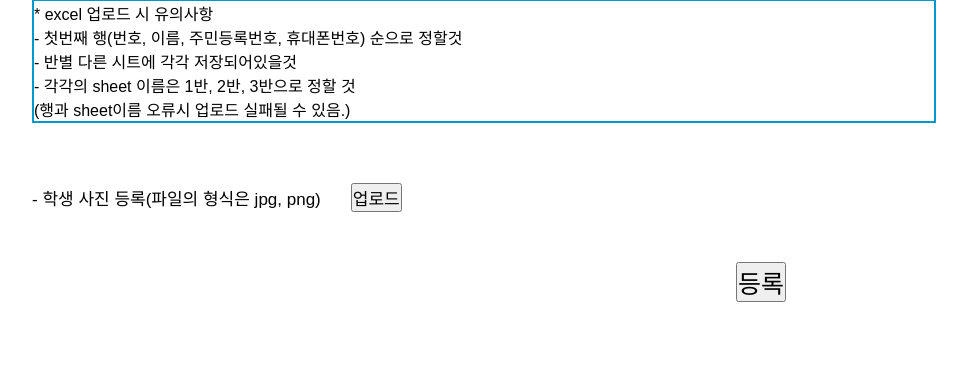
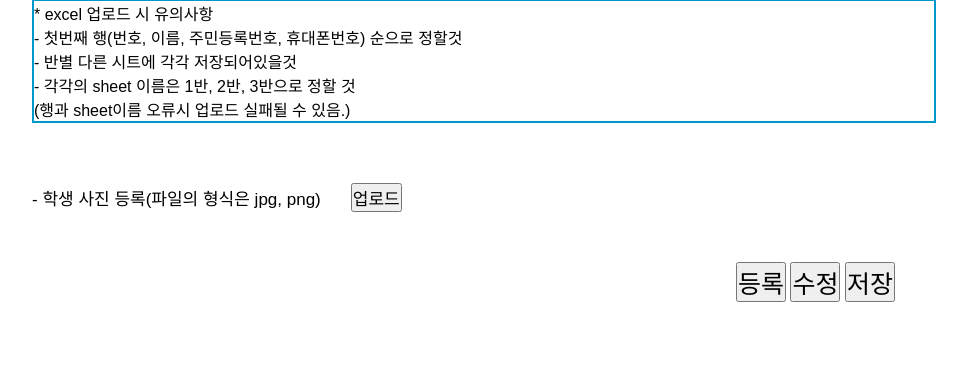
Before and after one commit to juyounyoung/idcard, a Django app: page /board_register in a window 1280 px wide. Shown: the part 374-748 px from the top of the page, without its empty margins (224-1191 px from the left). Run offline with Django 3.2, Linux system fonts and the light colour scheme.

Commit message:
board_register.html 버튼 추가

```diff
--- a/idcard/static/css/board.css
+++ b/idcard/static/css/board.css
@@ -168,8 +168,18 @@ li{
     margin:30px 0 0 30px;
     font-size: 17px;
 }
+#btn_area{
+  margin-left :75%;
+}
 #register_btn{
     margin-top:50px;
     font-size: 25px;
-    margin-left :75%;
+
 }
+#modify_btn{
+    font-size: 25px;
+
+}
+#save_btn{
+    font-size: 25px;
+}
--- a/idcard/templates/board_register.html
+++ b/idcard/templates/board_register.html
@@ -24,7 +24,10 @@
     </div>
 
     <p id ="info">- 학생 사진 등록(파일의 형식은 jpg, png)<button id="img_upload_btn">업로드</button></p>
+    <div id="btn_area">
     <button id="register_btn">등록</button>
-
+    <button id="modify_btn">수정</button>
+    <button id="save_btn">저장</button>
+    </div>
 </body>
 </html>
```
